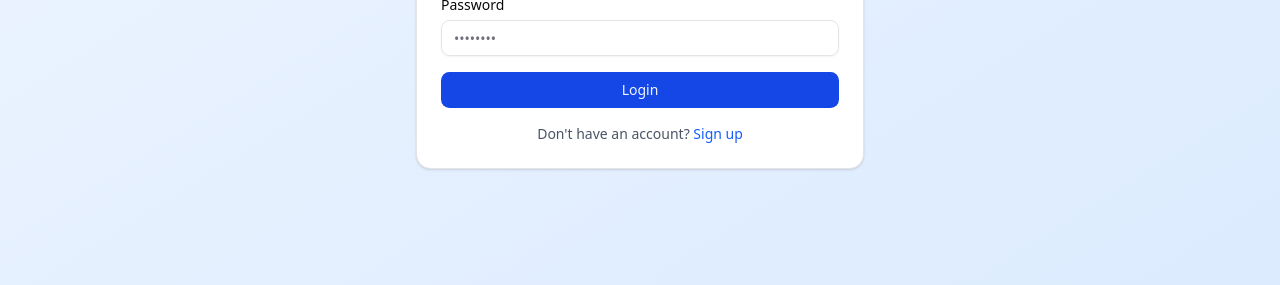
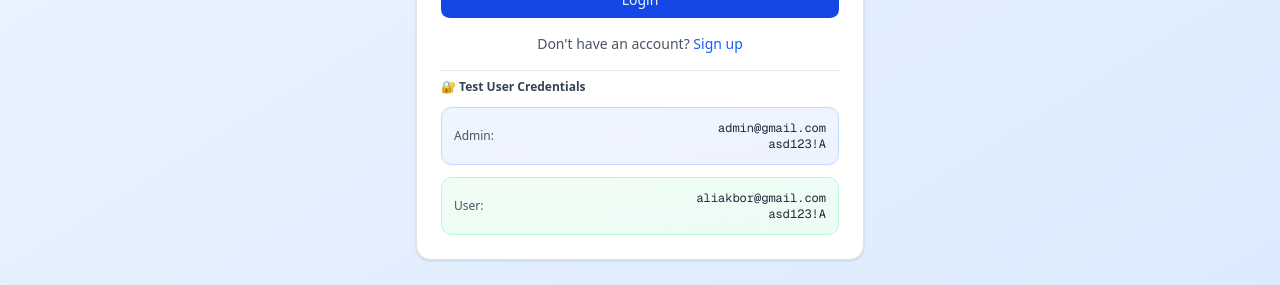
Before and after one commit to aliakborswe/travel-buddy-client, a Next.js app: page /login in a window 1280 px wide. Shown: the part 503-788 px from the top of the page. Built offline with nearby package versions, Linux system fonts and the light colour scheme; no server answers.

Commit message:
add test user credentials

```diff
--- a/src/app/(auth)/login/page.tsx
+++ b/src/app/(auth)/login/page.tsx
@@ -22,7 +22,7 @@ import { z } from "zod";
 
 const loginSchema = z.object({
   email: z.string().min(1, "Email is required").email("Invalid email address"),
-   password: z
+  password: z
     .string()
     .min(6, { message: "Password must be at least 6 characters." })
     .refine(
@@ -160,6 +160,35 @@ export default function LoginPage() {
                 Sign up
               </Link>
             </p>
+
+            {/* user credentials */}
+            <div className='space-y-3 pt-2 w-full border-t border-gray-200'>
+              <div>
+                <p className='text-xs font-semibold text-gray-700 mb-2'>
+                  🔐 Test User Credentials
+                </p>
+              </div>
+              <div className='bg-gradient-to-br from-blue-50 to-indigo-50 border border-blue-200 rounded-lg p-3 space-y-2'>
+                <div className='flex items-center justify-between text-xs'>
+                  <span className='font-medium text-gray-600'>Admin:</span>
+                  <div className='text-right'>
+                    <p className='text-gray-800 font-mono'>admin@gmail.com</p>
+                    <p className='text-gray-800 font-mono'>asd123!A</p>
+                  </div>
+                </div>
+              </div>
+              <div className='bg-gradient-to-br from-green-50 to-emerald-50 border border-green-200 rounded-lg p-3 space-y-2'>
+                <div className='flex items-center justify-between text-xs'>
+                  <span className='font-medium text-gray-600'>User:</span>
+                  <div className='text-right'>
+                    <p className='text-gray-800 font-mono'>
+                      aliakbor@gmail.com
+                    </p>
+                    <p className='text-gray-800 font-mono'>asd123!A</p>
+                  </div>
+                </div>
+              </div>
+            </div>
           </CardFooter>
         </form>
       </Card>
```
